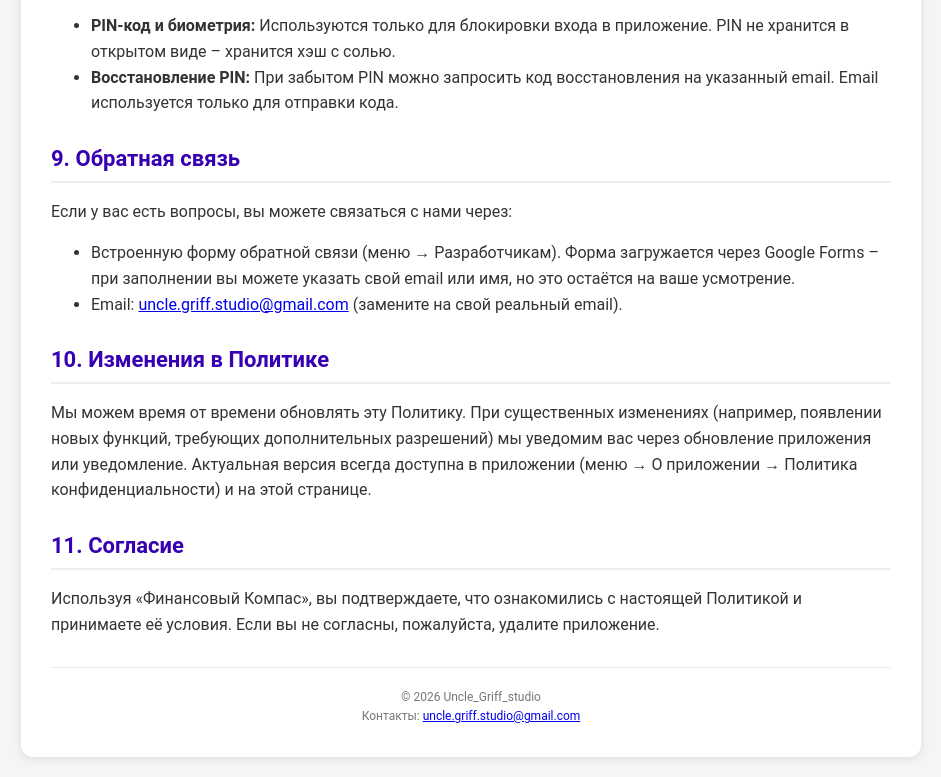
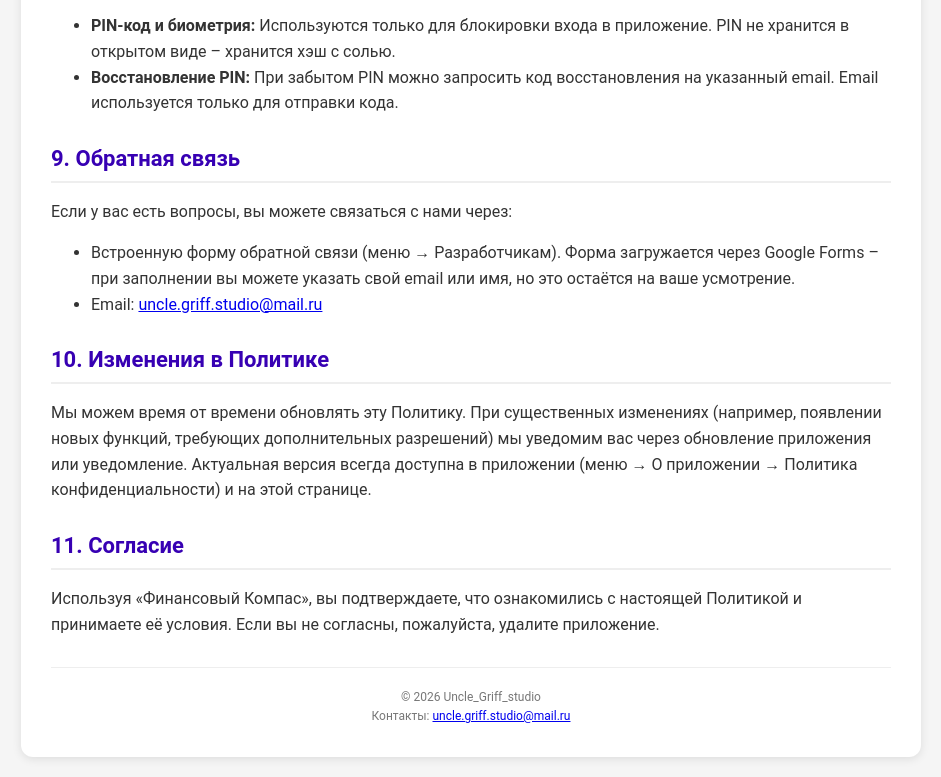
Before and after one commit to UncleGriff81/FinancialCompass, a plain HTML site: page docs/index.html in a window 1280 px wide. Shown: the part 2361-3138 px from the top of the page, without its empty margins (169-1110 px from the left). Drawn offline with Linux system fonts and the light colour scheme.

Commit message:
Update index.html

```diff
--- a/docs/index.html
+++ b/docs/index.html
@@ -155,7 +155,7 @@
     <p>Если у вас есть вопросы, вы можете связаться с нами через:</p>
     <ul>
         <li>Встроенную форму обратной связи (меню → Разработчикам). Форма загружается через Google Forms – при заполнении вы можете указать свой email или имя, но это остаётся на ваше усмотрение.</li>
-        <li>Email: <a href="mailto:uncle.griff.studio@gmail.com">uncle.griff.studio@gmail.com</a> (замените на свой реальный email).</li>
+        <li>Email: <a href="mailto:uncle.griff.studio@mail.ru">uncle.griff.studio@mail.ru</a></li>
     </ul>
 
     <h2>10. Изменения в Политике</h2>
@@ -166,7 +166,7 @@
 
     <div class="footer">
         © 2026 Uncle_Griff_studio<br>
-        Контакты: <a href="mailto:uncle.griff.studio@gmail.com">uncle.griff.studio@gmail.com</a>
+        Контакты: <a href="mailto:uncle.griff.studio@mail.ru">uncle.griff.studio@mail.ru</a>
     </div>
 </div>
 </body>
```
